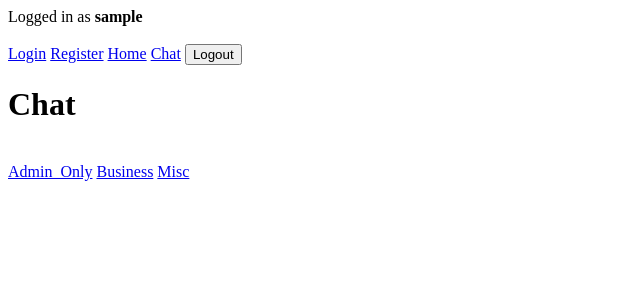
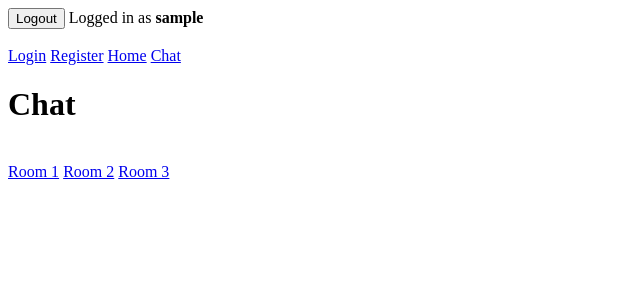
Before and after one commit to HotelSierraWhiskey/Trial, a Flask app: page /chat in a window 1280 px wide. Shown: the top 300 px of the page, without its empty margins (0-640 px from the left). Run offline with Flask 2, Linux system fonts and the light colour scheme; the visitor is signed in with stand-in values (Sample User, id 1); parts of the project's set-up code (start-up, migrations or seed data) failed here and were passed over; some libraries are stand-ins or nearby versions.

Commit message:
updated templates

```diff
--- a/application/templates/base.html
+++ b/application/templates/base.html
@@ -5,17 +5,23 @@
     </head>
 
     <body>
+        {% if current_user.is_authenticated %}
 
-        {% if current_user.is_authenticated %}
+        <script src="../static/base.js"></script>
+        <button id="logout_button" class="btn logout" onclick="redirectToLogout()">Logout</button>
         Logged in as <b id="username">{{ current_user.username }}</b>
+
         {% endif %}
         <br>
         <br>
-        <a href="/login">Login</a>
-        <a href="/register">Register</a>
+        <a id='base_login' href="/login">Login</a>
+        <a id='base_register' href="/register">Register</a>
+
         {% if current_user.is_authenticated %}
-        <a href="/home">Home</a>
-        <a href="/chat">Chat</a>
+
+        <a id='base_home' href="/home">Home</a>
+        <a id='base_chat' href="/chat">Chat</a>
+
         {% endif %}
 
         {% block content %}
--- a/application/templates/chat.html
+++ b/application/templates/chat.html
@@ -3,16 +3,13 @@
 {% block content %}
 
 
-<script src="https://cdnjs.cloudflare.com/ajax/libs/socket.io/3.0.4/socket.io.min.js"></script>
-
-<button id="logout_button" class="btn logout">Logout</button>
 <br>
 <h1>Chat</h1>
 <br>
 
-<a id='room_1' href="/rooms/Admin_Only"><span>Admin_Only</span></a>
-<a id='room_2' href="/rooms/Business"><span>Business</span></a>
-<a id='room_3' href="/rooms/Misc"><span>Misc</span></a>
+<a id='room_1' href="/rooms/1" onclick=null><span>Room 1</span></a>
+<a id='room_2' href="/rooms/2" onclick=null><span>Room 2</span></a>
+<a id='room_3' href="/rooms/3" onclick=null><span>Room 3</span></a>
 
 
 {% endblock %}
--- a/application/templates/home.html
+++ b/application/templates/home.html
@@ -4,8 +4,6 @@
 
 <h1>Home</h1>
 <br>
-
-<button id="logout_button">Logout</button>
 <br>
 
 <div>Welcome home</div>
```
Also changed, not shown: application/templates/login.html (+6 -2 lines), application/templates/room.html (+6 -6 lines).
